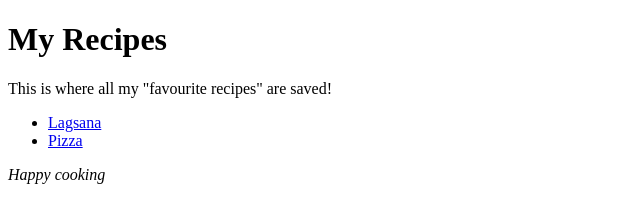
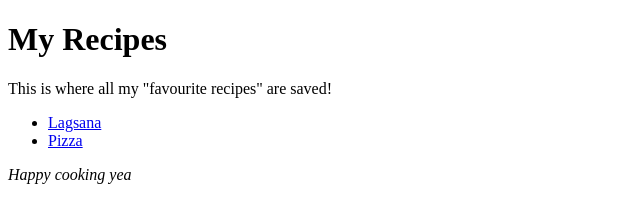
Before and after one commit to johnnybinh/odin-recipes, a plain HTML site: page index.html in a window 1280 px wide. Shown: the full height of the page, 0-640 px from the left. Drawn offline with Linux system fonts and the light colour scheme.

Commit message:
discord testing #2

```diff
--- a/index.html
+++ b/index.html
@@ -15,6 +15,6 @@
         <li><a href="recipes/lagsana.html">Lagsana</a></li>
         <li><a href="recipes/pizza.html">Pizza</a></li>
     </ul>
-    <em>Happy cooking</em>
+    <em>Happy cooking yea</em>
 </body>
 </html>
```
